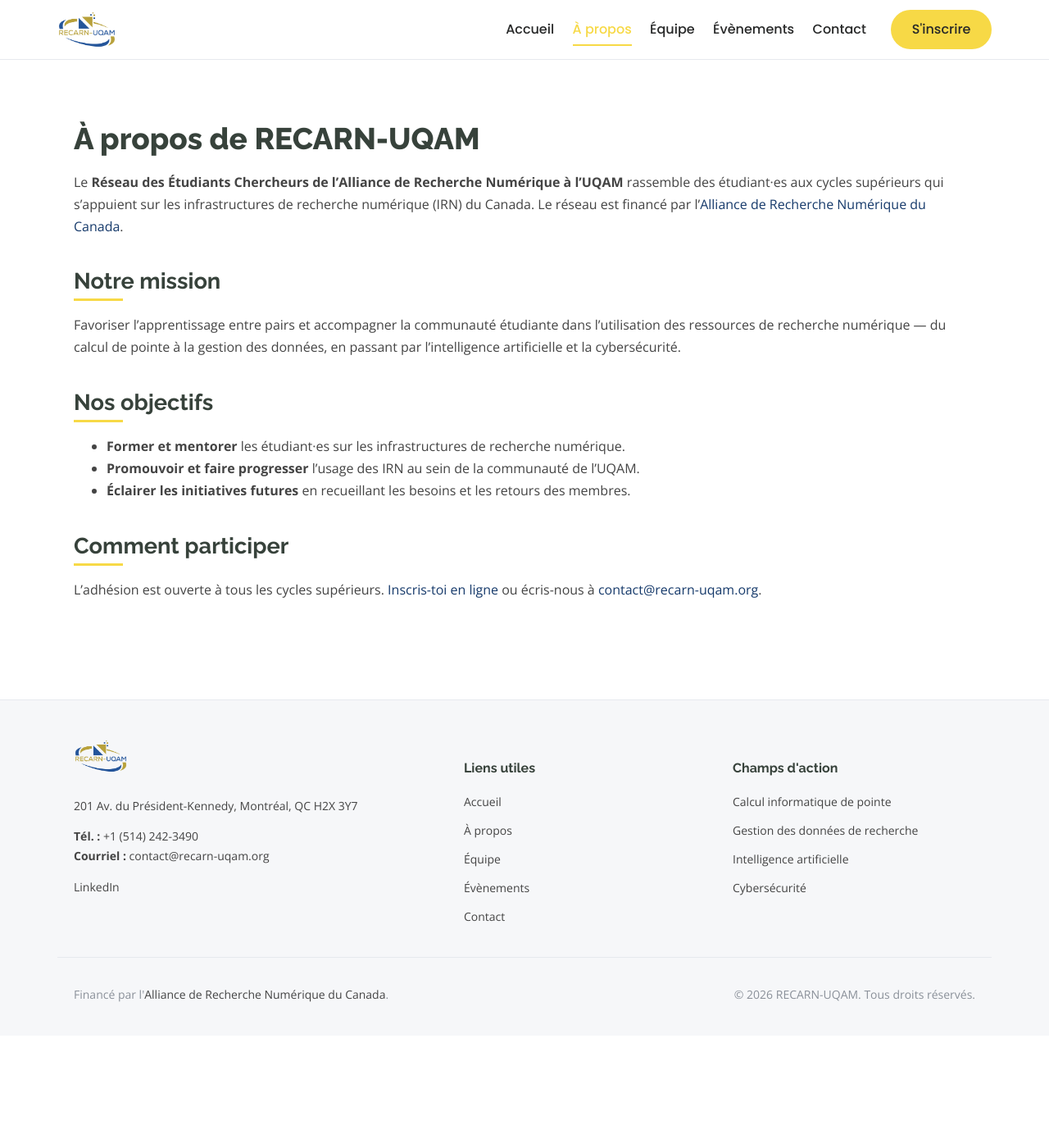
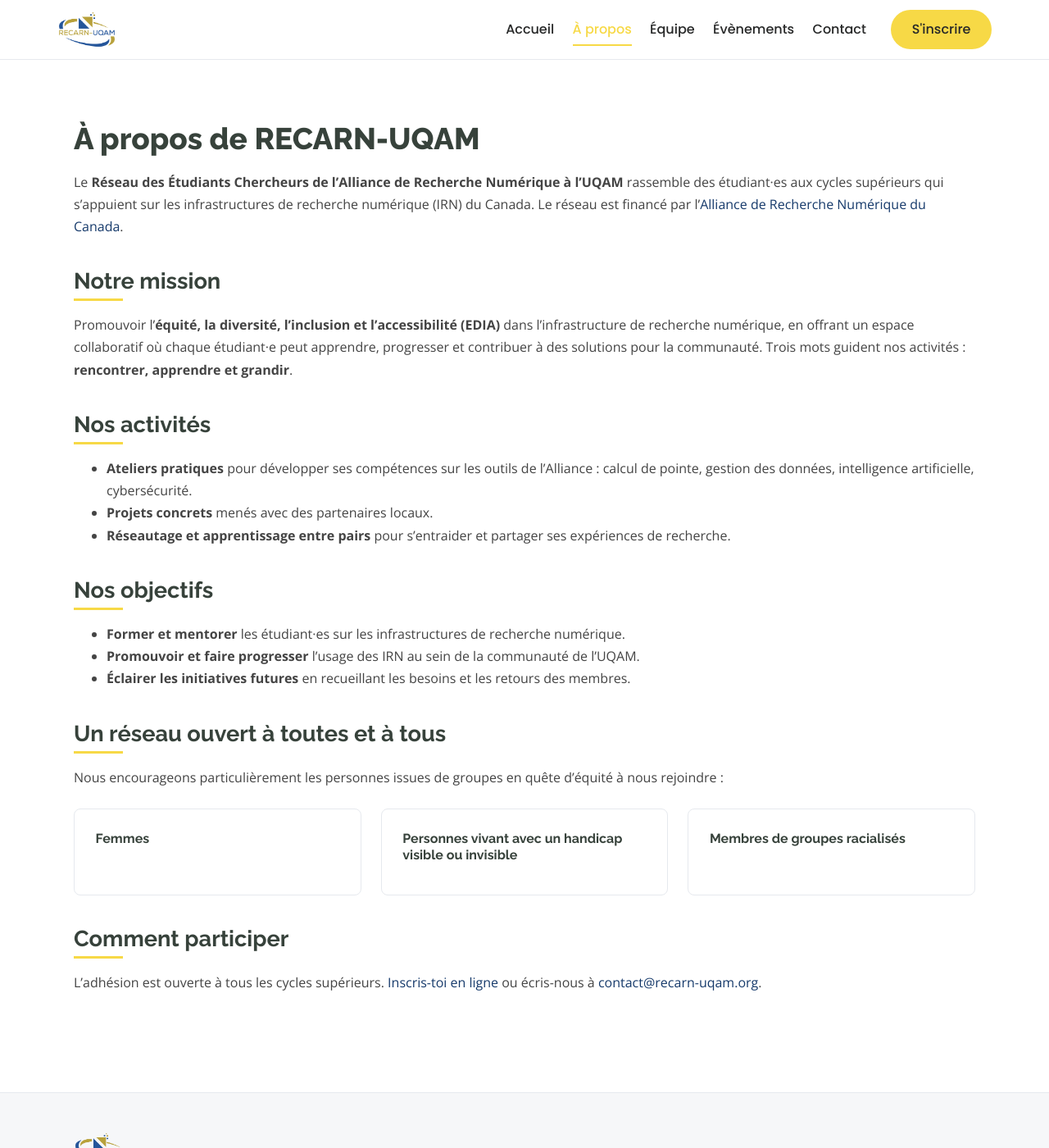
Before and after one commit to RECARN-UQAM/recarn-uqam.github.io, a Jekyll site: the page built from about.md, in a window 1280 px wide and 1400 px high. Shown: the whole window at 82% size. Built offline with Jekyll 4.4.1, drawn with Linux system fonts in a browser that asks for light colours.

Commit message:
Mise à jour de la page À propos
Retour de la mission EDIA, des valeurs « rencontrer, apprendre et
grandir », des activités du réseau et de la section sur les groupes
en quête d'équité, reprises de l'ancien site.

Réf. RECARN-UQAM/recarn-uqam.github.io#32

Signed-off-by: GYOM15 <millimounou.guy_olivier_yanouba@courrier.uqam.ca>

```diff
--- a/about.md
+++ b/about.md
@@ -2,7 +2,7 @@
 layout: default
 title: À propos
 permalink: /about.html
-description: Mission et objectifs du réseau RECARN-UQAM.
+description: Mission EDIA, activités et objectifs du réseau RECARN-UQAM.
 ---
 
 # À propos de RECARN-UQAM
@@ -11,7 +11,13 @@
 
 ## Notre mission
 
-Favoriser l'apprentissage entre pairs et accompagner la communauté étudiante dans l'utilisation des ressources de recherche numérique — du calcul de pointe à la gestion des données, en passant par l'intelligence artificielle et la cybersécurité.
+Promouvoir l'**équité, la diversité, l'inclusion et l'accessibilité (EDIA)** dans l'infrastructure de recherche numérique, en offrant un espace collaboratif où chaque étudiant·e peut apprendre, progresser et contribuer à des solutions pour la communauté. Trois mots guident nos activités : **rencontrer, apprendre et grandir**.
+
+## Nos activités
+
+- **Ateliers pratiques** pour développer ses compétences sur les outils de l'Alliance : calcul de pointe, gestion des données, intelligence artificielle, cybersécurité.
+- **Projets concrets** menés avec des partenaires locaux.
+- **Réseautage et apprentissage entre pairs** pour s'entraider et partager ses expériences de recherche.
 
 ## Nos objectifs
 
@@ -19,6 +25,16 @@
 - **Promouvoir et faire progresser** l'usage des IRN au sein de la communauté de l'UQAM.
 - **Éclairer les initiatives futures** en recueillant les besoins et les retours des membres.
 
+## Un réseau ouvert à toutes et à tous
+
+Nous encourageons particulièrement les personnes issues de groupes en quête d'équité à nous rejoindre :
+
+<div class="grid grid-3" markdown="0">
+  <div class="card"><h4>Femmes</h4></div>
+  <div class="card"><h4>Personnes vivant avec un handicap visible ou invisible</h4></div>
+  <div class="card"><h4>Membres de groupes racialisés</h4></div>
+</div>
+
 ## Comment participer
 
 L'adhésion est ouverte à tous les cycles supérieurs. [Inscris-toi en ligne]({{ site.org.register_url }}) ou écris-nous à [{{ site.org.email }}](mailto:{{ site.org.email }}).
```
